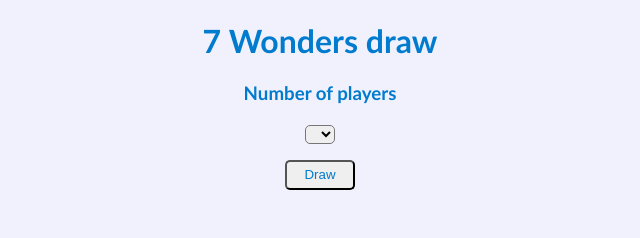
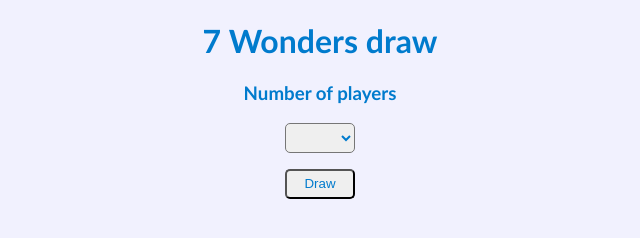
Before and after one commit to EmoGeorgiev/7-Wonders-Draw, a plain HTML site: page index.html in a window 1280 px wide. Shown: the whole page, without its empty margins (320-960 px from the left). Drawn offline with Linux system fonts and the light colour scheme.

Commit message:
Add files via upload

```diff
--- a/style.css
+++ b/style.css
@@ -22,11 +22,10 @@
 
 #draw, input, select {
     border-radius: 5px;
-
 }
 
 
-#draw {
+#draw, select{
     color:#007BCD;
     height: 30px;
     width: 70px;
```
